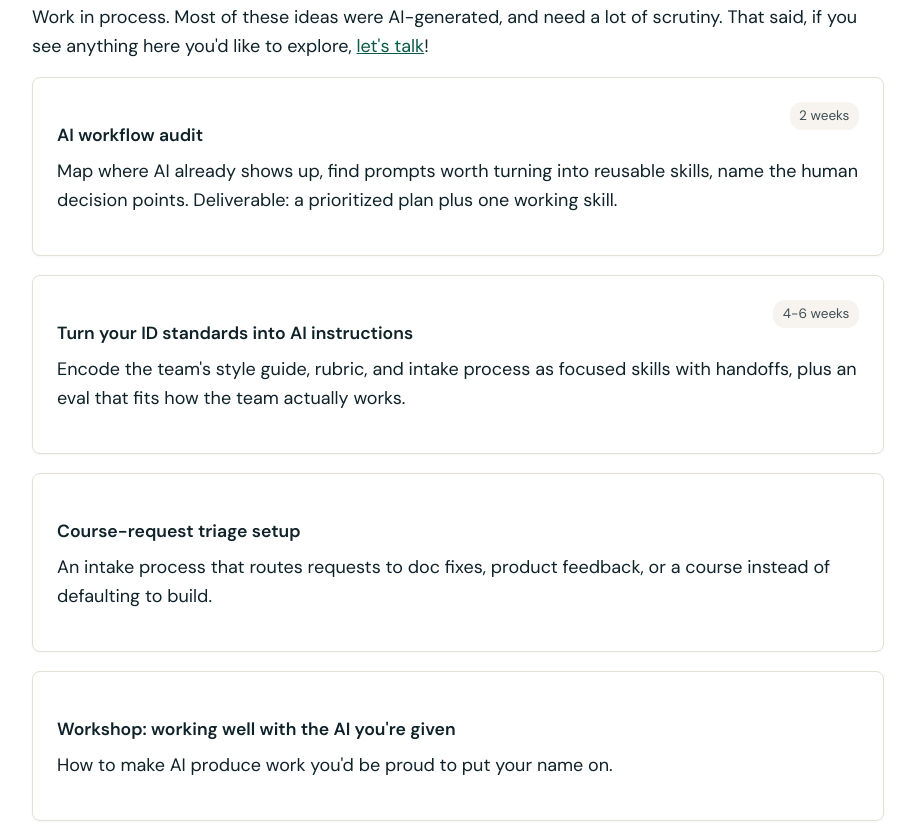
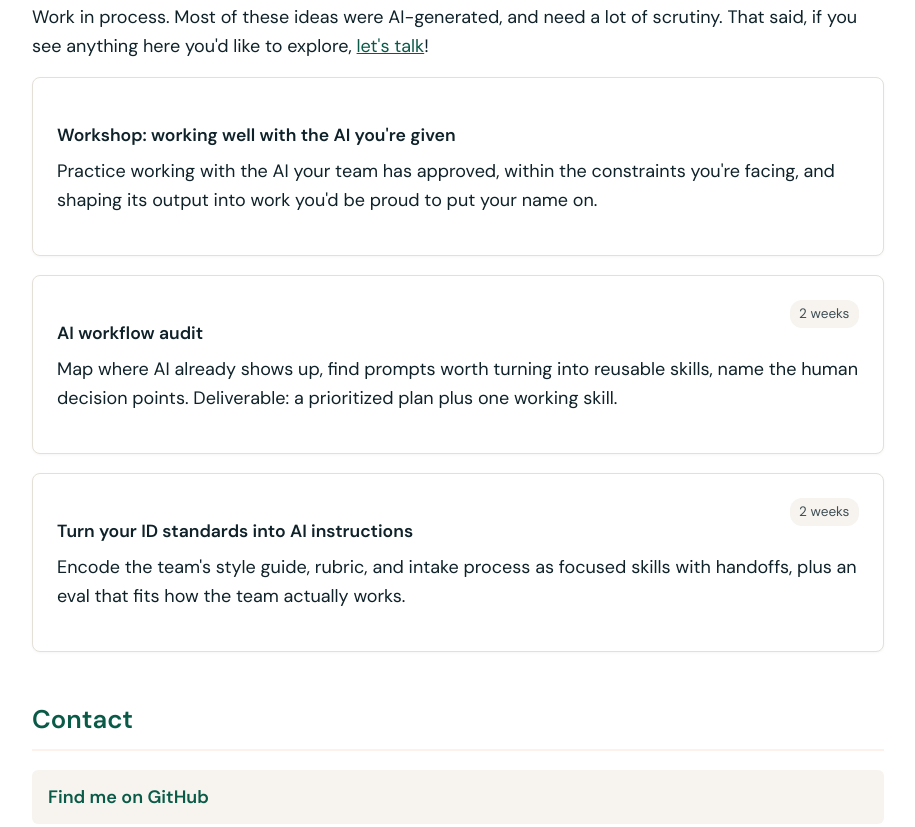
Before and after one commit to clea-mahoney/clea-portfolio, a plain HTML site: page index.html in a window 1280 px wide. Shown: the part 1299-2126 px from the top of the page, without its empty margins (182-1097 px from the left). Drawn offline with Linux system fonts and the light colour scheme.

Commit message:
Refine consulting offers

```diff
--- a/index.html
+++ b/index.html
@@ -127,6 +127,12 @@
       <div class="case-grid">
         <div class="case-card">
           <div class="case-header">
+            <h3>Workshop: working well with the AI you're given</h3>
+          </div>
+          <p>Practice working with the AI your team has approved, within the constraints you're facing, and shaping its output into work you'd be proud to put your name on.</p>
+        </div>
+        <div class="case-card">
+          <div class="case-header">
             <h3>AI workflow audit</h3>
             <span class="case-category">2 weeks</span>
           </div>
@@ -135,21 +141,9 @@
         <div class="case-card">
           <div class="case-header">
             <h3>Turn your ID standards into AI instructions</h3>
-            <span class="case-category">4-6 weeks</span>
+            <span class="case-category">2 weeks</span>
           </div>
           <p>Encode the team's style guide, rubric, and intake process as focused skills with handoffs, plus an eval that fits how the team actually works.</p>
-        </div>
-        <div class="case-card">
-          <div class="case-header">
-            <h3>Course-request triage setup</h3>
-          </div>
-          <p>An intake process that routes requests to doc fixes, product feedback, or a course instead of defaulting to build.</p>
-        </div>
-        <div class="case-card">
-          <div class="case-header">
-            <h3>Workshop: working well with the AI you're given</h3>
-          </div>
-          <p>How to make AI produce work you'd be proud to put your name on.</p>
         </div>
       </div>
     </section>
```
